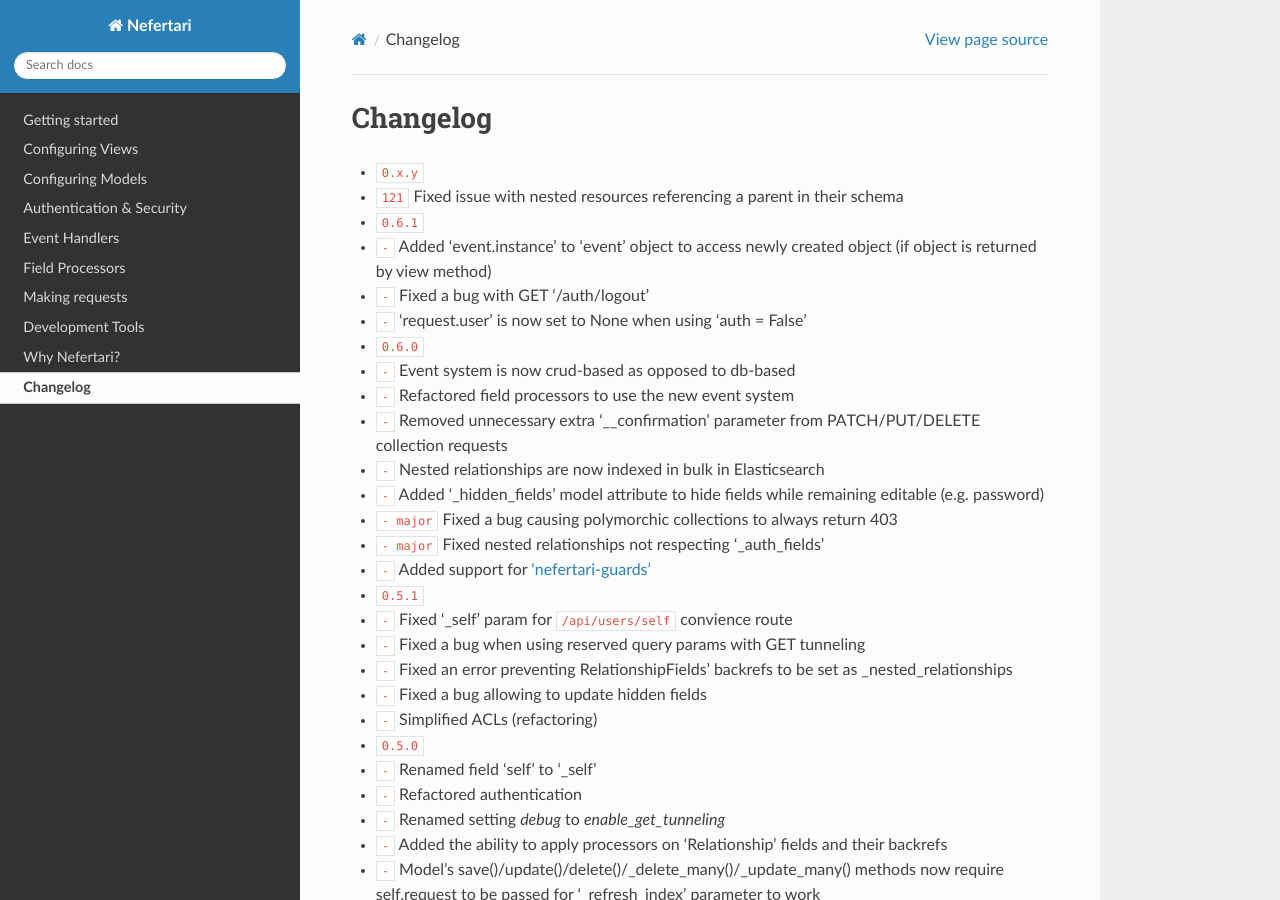
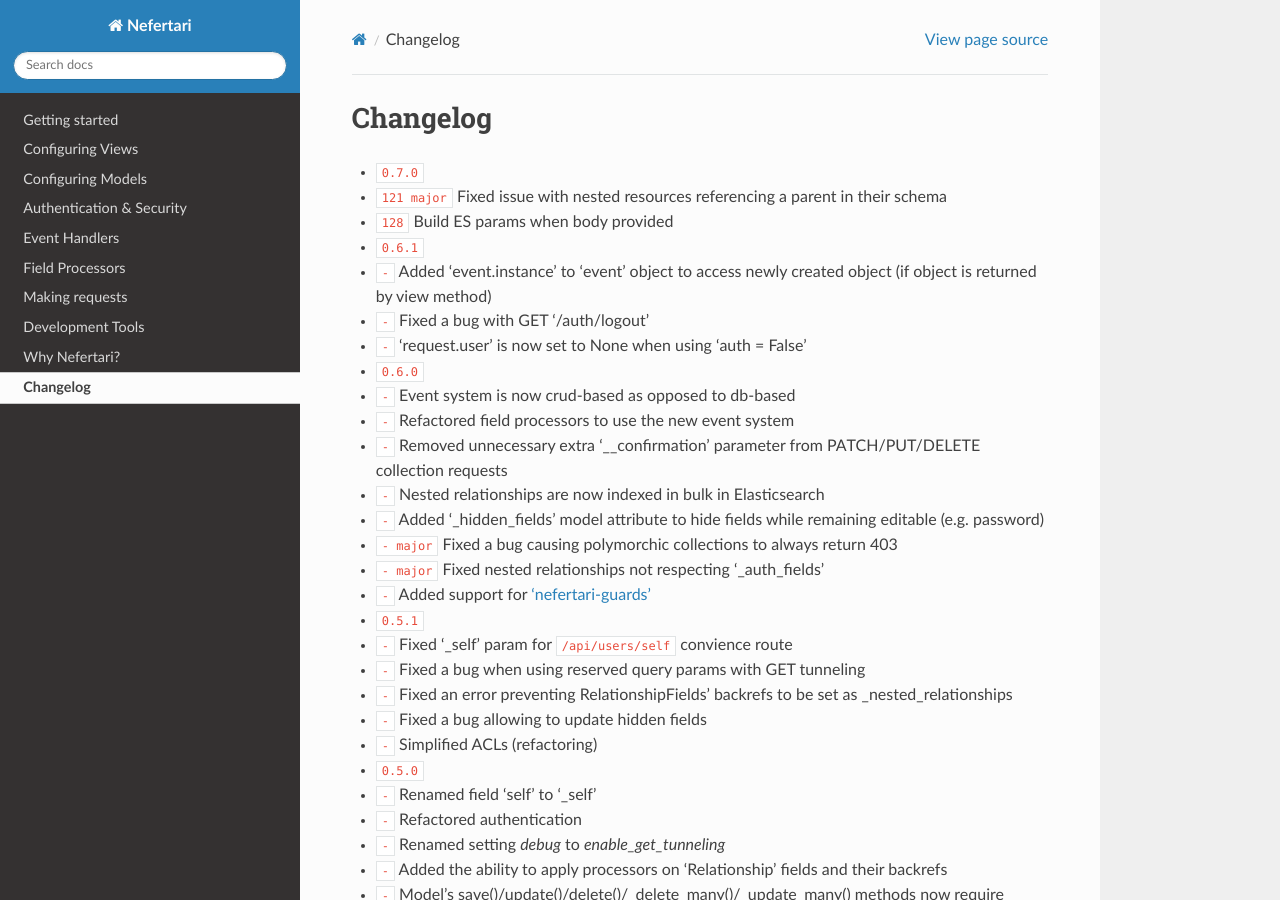
Before and after one commit to ramses-tech/nefertari, a Sphinx documentation site: the page built from docs/source/changelog.rst, in a window 1280 px wide and 900 px high. Built offline with Sphinx 7.4.7 and the Read the Docs theme 2.0.0, drawn with Linux system fonts in a browser that asks for light colours; cross-references to code outside the pages are shown as plain code.

Commit message:
update changelogs

```diff
--- a/docs/source/changelog.rst
+++ b/docs/source/changelog.rst
@@ -1,8 +1,9 @@
 Changelog
 =========
 
-* :release:`0.x.y <2015-xx-yy>`
-* :bug:`121` Fixed issue with nested resources referencing a parent in their schema
+* :release:`0.7.0 <????-??-??>`
+* :bug:`121 major` Fixed issue with nested resources referencing a parent in their schema
+* :bug:`128` Build ES params when body provided
 
 * :release:`0.6.1 <2015-11-18>`
 * :bug:`-` Added 'event.instance' to 'event' object to access newly created object (if object is returned by view method)
```
